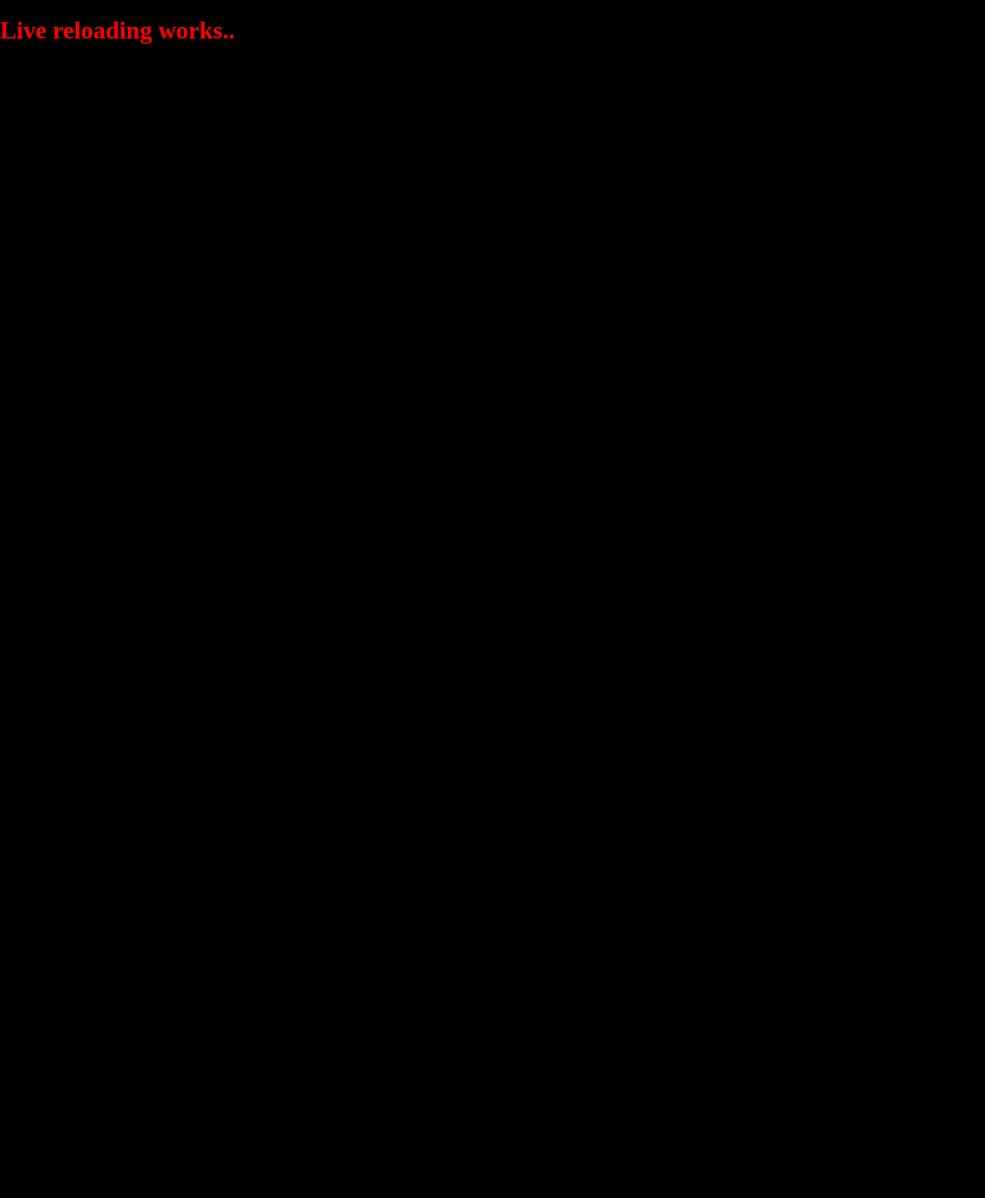
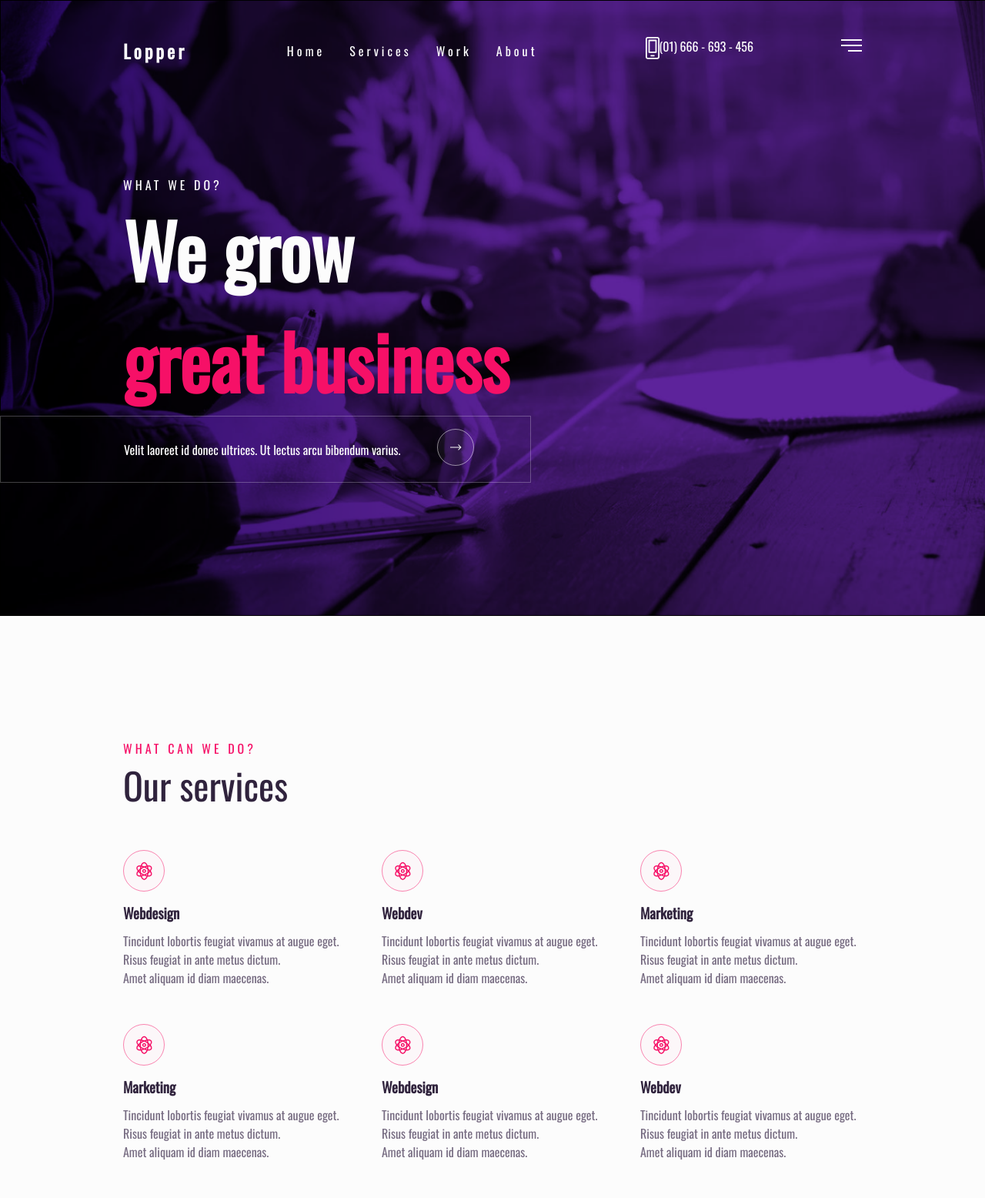
Before and after one commit to ogbeniore/lopper, a website: page index.html in a window 1280 px wide. Shown: the whole page at 77% size. Before the commit the page ends 800 px from the top, so only its background shows below. Drawn offline with nearby package versions, Linux system fonts and the light colour scheme.

Commit message:
add home and service section

```diff
--- a/index.html
+++ b/index.html
@@ -5,12 +5,127 @@
   <meta charset="UTF-8">
   <meta name="viewport" content="width=device-width, initial-scale=1.0">
   <meta http-equiv="X-UA-Compatible" content="ie=edge">
-  <title>Enyata</title>
+  <title>Lopper</title>
   <link rel="stylesheet" href="build/css/main.css">
+  <link defer href="https://fonts.googleapis.com/css?family=Oswald" rel="stylesheet">
 </head>
 
 <body>
-  <h1>Live reloading works..</h1>
+  <header class="home__header">
+    <div class="container">
+      <nav class="navigation__wrapper">
+        <h3 class="navigation__brand">Lopper</h3>
+        <ul class="navigation__menu">
+          <li class="navigation__menu__item active"><a href="index.html">Home</a></li>
+          <li class="navigation__menu__item"><a href="services.html">Services</a></li>
+          <li class="navigation__menu__item"><a href="work.html">Work</a></li>
+          <li class="navigation__menu__item"><a href="about.html">About</a></li>
+        </ul>
+        <div class="navigation__contact">
+          <a href="tel:0121956047">
+            <svg width="18" height="29" viewBox="0 0 18 29" fill="none" xmlns="http://www.w3.org/2000/svg">
+              <path
+                d="M12.6 5.4V18.9H5.4V5.4H12.6ZM15.3 0H2.7C1.20938 0 0 1.20938 0 2.7V26.1C0 27.5906 1.20938 28.8 2.7 28.8H15.3C16.7906 28.8 18 27.5906 18 26.1V2.7C18 1.20938 16.7906 0 15.3 0ZM2.7 27C2.205 27 1.8 26.595 1.8 26.1V2.7C1.8 2.205 2.205 1.8 2.7 1.8H15.3C15.795 1.8 16.2 2.205 16.2 2.7V26.1C16.2 26.595 15.795 27 15.3 27H2.7ZM13.725 3.6H4.275C3.90375 3.6 3.6 3.90375 3.6 4.275V20.025C3.6 20.3963 3.90375 20.7 4.275 20.7H13.725C14.0962 20.7 14.4 20.3963 14.4 20.025V4.275C14.4 3.90375 14.0962 3.6 13.725 3.6ZM11.025 23.4H6.975C6.60375 23.4 6.3 23.7038 6.3 24.075V24.525C6.3 24.8963 6.60375 25.2 6.975 25.2H11.025C11.3962 25.2 11.7 24.8963 11.7 24.525V24.075C11.7 23.7038 11.3962 23.4 11.025 23.4Z"
+                fill="#FCFCFC" />
+            </svg>
+            (01) 666 - 693 - 456
+          </a>
+        </div>
+        <div class="navigation__menu__toggle">
+          <button class="navigation__menu__toggle__button">
+            <svg width="27" height="16" viewBox="0 0 27 16" fill="none" xmlns="http://www.w3.org/2000/svg">
+              <rect width="27" height="2" fill="#FCFCFC" />
+              <rect y="7" width="27" height="2" fill="#FCFCFC" />
+              <rect x="9" y="14" width="18" height="2" fill="#FCFCFC" />
+            </svg>
+          </button>
+        </div>
+      </nav>
+      <div class="hero__text">
+        <p class="text-white">WHAT WE DO?</p>
+        <h1>
+          <span class="text-white">
+            We grow <br>
+          </span>
+          <span class="text-pink">
+            great business
+          </span>
+        </h1>
+      </div>
+    </div>
+    <div class="link__wrapper">
+      <p>Velit laoreet id donec ultrices. Ut lectus arcu bibendum varius.</p>
+      <a href="about.html">
+        <svg width="48" height="48" viewBox="0 0 48 48" fill="none" xmlns="http://www.w3.org/2000/svg">
+          <circle cx="24" cy="24" r="24" fill="#C4C4C4" fill-opacity="0.05" />
+          <circle cx="24" cy="24" r="23.5" stroke="white" stroke-opacity="0.5" />
+          <path
+            d="M31.3536 24.3536C31.5488 24.1583 31.5488 23.8417 31.3536 23.6464L28.1716 20.4645C27.9763 20.2692 27.6597 20.2692 27.4645 20.4645C27.2692 20.6597 27.2692 20.9763 27.4645 21.1716L30.2929 24L27.4645 26.8284C27.2692 27.0237 27.2692 27.3403 27.4645 27.5355C27.6597 27.7308 27.9763 27.7308 28.1716 27.5355L31.3536 24.3536ZM17 24.5H31V23.5H17V24.5Z"
+            fill="#FCFCFC" />
+        </svg>
+      </a>
+    </div>
+  </header>
+  <section class="services container">
+    <p class="text-pink">WHAT CAN WE DO?</p>
+    <h2 class="text-black">Our services</h2>
+    <div class="services__grid">
+      <div class="services__grid__item">
+        <img src="./img/react-icon.svg" alt="Icon for Feature">
+        <div>
+          <h3 class="text-black">Webdesign</h3>
+          <p class="text-light">Tincidunt lobortis feugiat vivamus at augue eget. <br>
+            Risus feugiat in ante metus dictum. <br>
+            Amet aliquam id diam maecenas.</p>
+        </div>
+      </div>
+      <div class="services__grid__item">
+        <img src="./img/react-icon.svg" alt="Icon for Feature">
+        <div>
+          <h3 class="text-black">Webdev</h3>
+          <p class="text-light">Tincidunt lobortis feugiat vivamus at augue eget. <br>
+            Risus feugiat in ante metus dictum. <br>
+            Amet aliquam id diam maecenas.</p>
+        </div>
+      </div>
+      <div class="services__grid__item">
+        <img src="./img/react-icon.svg" alt="Icon for Feature">
+        <div>
+          <h3 class="text-black">Marketing</h3>
+          <p class="text-light">Tincidunt lobortis feugiat vivamus at augue eget. <br>
+            Risus feugiat in ante metus dictum. <br>
+            Amet aliquam id diam maecenas.</p>
+        </div>
+      </div>
+      <div class="services__grid__item">
+        <img src="./img/react-icon.svg" alt="Icon for Feature">
+        <div>
+          <h3 class="text-black">Marketing</h3>
+          <p class="text-light">Tincidunt lobortis feugiat vivamus at augue eget. <br>
+            Risus feugiat in ante metus dictum. <br>
+            Amet aliquam id diam maecenas.</p>
+        </div>
+      </div>
+      <div class="services__grid__item">
+        <img src="./img/react-icon.svg" alt="Icon for Feature">
+        <div>
+          <h3 class="text-black">Webdesign</h3>
+          <p class="text-light">Tincidunt lobortis feugiat vivamus at augue eget. <br>
+            Risus feugiat in ante metus dictum. <br>
+            Amet aliquam id diam maecenas.</p>
+        </div>
+      </div>
+      <div class="services__grid__item">
+        <img src="./img/react-icon.svg" alt="Icon for Feature">
+        <div>
+          <h3 class="text-black">Webdev</h3>
+          <p class="text-light">Tincidunt lobortis feugiat vivamus at augue eget. <br>
+            Risus feugiat in ante metus dictum. <br>
+            Amet aliquam id diam maecenas.</p>
+        </div>
+      </div>
+    </div>
+  </section>
   <script src="build/js/build.min.js"></script>
 </body>
 
--- a/scss/base/_base.scss
+++ b/scss/base/_base.scss
@@ -3,6 +3,5 @@ a {
   text-decoration: none;
 }
 body {
-  background: #000000;
-  color: #ffffff;
+  color: #4f4f4f;
 }
--- a/scss/base/_typography.scss
+++ b/scss/base/_typography.scss
@@ -1,3 +1,17 @@
-h1 {
-  color: red;
+* {
+  font-family: 'Oswald', sans-serif;
+  font-display: swap;
+  line-height: 1.5;
 }
+.text-white {
+  color: #fcfcfc;
+}
+.text-pink {
+  color: #F61067;
+}
+.text-black {
+  color: #30233D;
+}
+.text-light {
+  color: #776C82;
+}
--- a/scss/components/_buttons.scss
+++ b/scss/components/_buttons.scss
@@ -0,0 +1,6 @@
+button {
+  outline: 0;
+  &:hover, &:active {
+    outline: 0;
+  }
+}
--- a/scss/layout/_grid.scss
+++ b/scss/layout/_grid.scss
@@ -0,0 +1,40 @@
+.column {
+  &__1 {
+    width: 100%;
+    flex: 1;
+  }
+  &__1-2 {
+    width: 50%;
+    flex: 50%;
+  }
+  &__1-3 {
+    width: 33.333333%;
+    flex: 33.333333%;
+  }
+  &__1-4 {
+    width: 25%;
+    flex: 25%;
+  }
+  &__1-5 {
+    width: 20%;
+    flex: 20%;
+  }
+  &__1-6 {
+    width: 16.66667%;
+    flex: 16.66667%;
+  }
+  &__1-7 {
+    width: 14.285%;
+    flex: 14.285%;
+  }
+  &__1-8 {
+    width: 12.5%;
+    flex: 12.5%;
+  }
+}
+.container {
+  padding: 0 10em;
+  @media screen and (max-width: 768px) {
+    padding: 0 2em;
+  }
+}
--- a/scss/layout/_navigation.scss
+++ b/scss/layout/_navigation.scss
@@ -0,0 +1,43 @@
+.navigation {
+  &__wrapper {
+    padding: 3em 0;
+    display: flex;
+    justify-content: space-between;
+    align-content: center;
+  }
+  &__brand {
+    color: #fcfcfc;
+    font-size: 1.5em;
+    font-weight: 900;
+    letter-spacing: 4px;
+  }
+  &__menu {
+    display: flex;
+    list-style: none;
+    padding: 0;
+    align-self: center;
+      &__item {
+        padding: 0 1em;
+        a {
+          color: #fcfcfc;
+          letter-spacing: 4px;
+        }
+      }
+      &__toggle {
+        &__button {
+          background: transparent;
+          border: none;
+        }
+      }
+    }
+    &__contact {
+      a {
+        color: #fcfcfc;
+        display: flex;
+        align-content: center;
+        svg {
+          margin-left: 10px;
+        }
+      }
+    }
+  }
--- a/scss/pages/_home.scss
+++ b/scss/pages/_home.scss
@@ -0,0 +1,54 @@
+.home {
+  &__header {
+    height: 100vh;
+    max-height: 800px;
+    background: url("../../img/hero-image.png") no-repeat;
+    background-size: cover;
+  }
+}
+.hero__text {
+  padding-top: 6em;
+  p {
+    letter-spacing: 4px;
+  }
+  h1 {
+    font-weight: 900;
+    font-size: 6em;
+    margin: 0;
+  }
+}
+.link__wrapper {
+  border: 1px solid rgba(255, 255, 255, 0.25);
+  width: 40%;
+  display: flex;
+  padding: 1em;
+  color: #fcfcfc;
+  padding-left: 10em;
+  align-content: center;
+  p {
+    align-self: center;
+    padding-right: 3em;
+  }
+}
+.services {
+  background: #fcfcfc;
+  padding-top: 10em;
+  >p {
+    letter-spacing: 4px;
+  }
+  h2 {
+    font-weight: 500;
+    font-size: 3em;
+  }
+  &__grid {
+    display: grid;
+    grid-template-columns: repeat(3, 1fr);
+    grid-gap: 3em;
+    padding: 3em 0;
+    &__item {
+      h3 {
+        padding: 0.5em 0;
+      }
+    }
+  }
+}
```
Also changed, not shown: README.md, build/css/main.css, img/andrew.png (added), img/feature-image.png (added), img/green-computer.png (added), img/hero-image.png (added), img/kerry.png (added), img/react-icon.svg (added).
